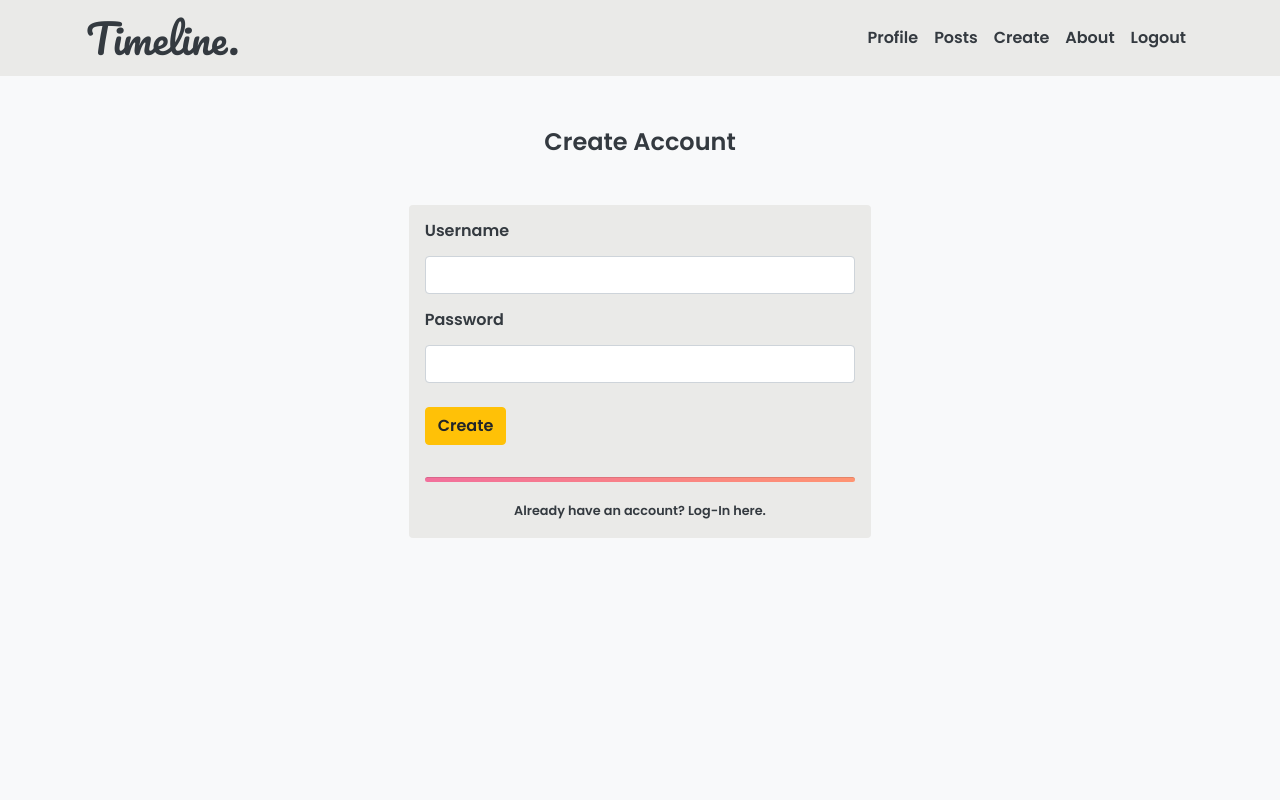
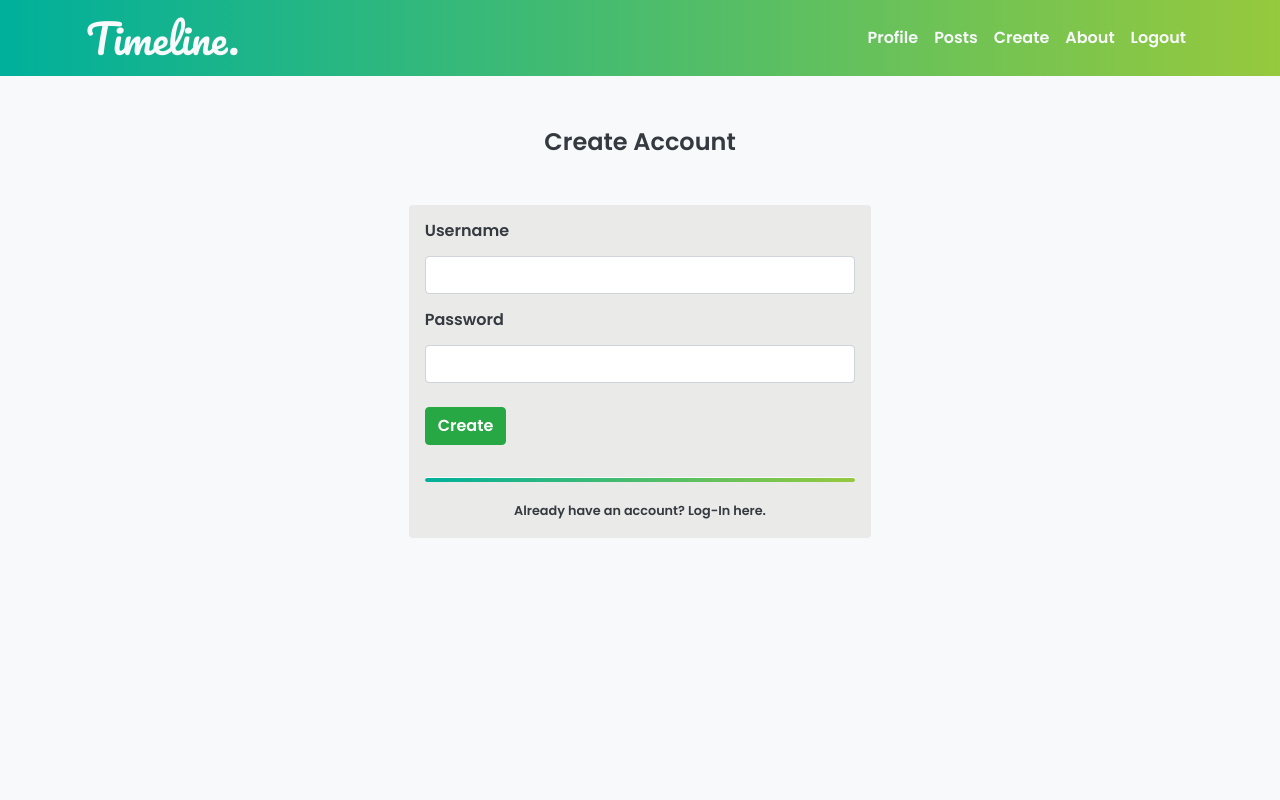
Before and after one commit to karandas777/timeline, a React (Create React App) app: page /signup in a window 1280 px wide. Shown: the top 800 px of the page. Built offline with nearby package versions, Linux system fonts and the light colour scheme.

Commit message:
changed gradient

```diff
--- a/src/component/Back2Top.js
+++ b/src/component/Back2Top.js
@@ -9,7 +9,7 @@ export default class Back2Top extends Component {
     render() {
         return (
             <div className="text-right fixed-bottom mb-3 px-3">
-                <button className="btn bg-grad border-0 btt rounded text-light" onClick={this.scrollTop}>
+                <button className="btn bg-grad border-0 btt text-light" onClick={this.scrollTop}>
                 <i className="fa fa-arrow-circle-up"></i>
                 </button>
             </div>
--- a/src/component/Header.js
+++ b/src/component/Header.js
@@ -33,11 +33,11 @@ export default class Header extends Component {
 
   render() {
     return (
-      <div className="container-fluid form-bg head px-0">
+      <div className="container-fluid bg-grad head px-0">
         <div className="container px-0">
-          <nav className="navbar navbar-expand-lg navbar-light">
+          <nav className="navbar navbar-expand-lg navbar-dark">
             <Link
-              className="nav-logo mb-0 text-decoration-none text-dark"
+              className="nav-logo mb-0 text-decoration-none text-light"
               to="/all-posts"
               data-toggle="tooltip"
               data-placement="top"
@@ -46,7 +46,7 @@ export default class Header extends Component {
               Timeline.
             </Link>
             <button
-              className="navbar-toggler border-dark py-1"
+              className="navbar-toggler border-light py-1"
               type="button"
               data-toggle="collapse"
               data-target="#navbarNavAltMarkup"
@@ -54,12 +54,12 @@ export default class Header extends Component {
               aria-expanded="false"
               aria-label="Toggle navigation"
             >
-              <i className="fa fa-bars text-dark"></i>
+              <i className="fa fa-bars text-light"></i>
             </button>
             <div className="collapse navbar-collapse" id="navbarNavAltMarkup">
               <div className="navbar-nav ml-auto">
                 <Link
-                  className="nav-item nav-link text-dark"
+                  className="nav-item nav-link text-light"
                   to="/user"
                   data-toggle="tooltip"
                   data-placement="top"
@@ -68,7 +68,7 @@ export default class Header extends Component {
                   Profile
                 </Link>
                 <Link
-                  className="nav-item nav-link text-dark"
+                  className="nav-item nav-link text-light"
                   to="/all-posts"
                   data-toggle="tooltip"
                   data-placement="top"
@@ -77,7 +77,7 @@ export default class Header extends Component {
                   Posts
                 </Link>
                 <Link
-                  className="nav-item nav-link text-dark"
+                  className="nav-item nav-link text-light"
                   to="/new-post"
                   data-toggle="tooltip"
                   data-placement="top"
@@ -86,7 +86,7 @@ export default class Header extends Component {
                   Create
                 </Link>
                 <Link
-                  className="nav-item nav-link text-dark"
+                  className="nav-item nav-link text-light"
                   to="/info"
                   data-toggle="tooltip"
                   data-placement="top"
@@ -95,7 +95,7 @@ export default class Header extends Component {
                   About
                 </Link>
                 <Link
-                  className="nav-item nav-link text-dark"
+                  className="nav-item nav-link text-light"
                   to="/"
                   onClick={this.funLogOut}
                   data-toggle="tooltip"
--- a/src/component/Home.js
+++ b/src/component/Home.js
@@ -69,7 +69,7 @@ export default class Home extends Component {
     render() {
         return (
             <div className="container py-3">
-               <PageTitle title="Log-In" />
+               <PageTitle title="Login" />
                 <div className="form-group form-bg rounded mt-5 col-md-5 mx-auto p-3">
                     <div className="text-dark h6 mb-3">Username</div>
                     <input className="form-control my-3" type="text" name="username" value={this.state.username} onChange={this.funSetState}/>
@@ -88,7 +88,7 @@ export default class Home extends Component {
                             this.state.loading ? (<i className="fa fa-spin ml-1 fa-spinner"></i>) : null
                         }
                     </button>
-                    <hr className="w-100 bg-grad rounded pt-1"/>
+                    <hr className="w-100 bg-grad rounded-pill border-light pt-1"/>
                     <div className="text-center">
                     <Link to="/signup" className="text-decoration-none small text-dark">
                         Dont have an account? Create here.
--- a/src/component/PostCard.js
+++ b/src/component/PostCard.js
@@ -23,6 +23,7 @@ export default class PostCard extends Component {
               <h4 className="card-title h2 mb-3">{post.post_title}</h4>
               <div className="my-3 small text-secondary">{post.post_cat}</div>
               <p className="card-text text-secondary">{post.post_body}</p>
+              <hr className="bg-grad rounded-pill pt-1 border-light mt-4"></hr>
               <div className="mt-3 text-dark">Posted By : {post.username}</div>
             </div>
           </div>
--- a/src/component/SignUp.js
+++ b/src/component/SignUp.js
@@ -69,13 +69,13 @@ export default class SignUp extends Component {
                             </div>
                         )}
 
-                    <button className="btn btn-warning mt-2 mb-3" onClick={this.funValidator}>
+                    <button className="btn btn-success mt-2 mb-3" onClick={this.funValidator}>
                         Create
                         {
                             this.state.loading ? (<i className="fa fa-spin ml-1 fa-spinner"></i>) : null
                         }
                     </button>
-                    <hr className="w-100 bg-grad rounded pt-1"/>
+                    <hr className="w-100 bg-grad rounded-pill border-light pt-1"/>
                     <div className="text-center">
                     <Link to="/" className="text-decoration-none small text-dark">
                         Already have an account? Log-In here.
--- a/src/component/User.js
+++ b/src/component/User.js
@@ -127,10 +127,10 @@ class User extends Component {
         <Back2Top />
 
         <div className="modal fade" id="editor" tabIndex="-1" role="dialog">
-          <div className="modal-dialog modal-dialog-centered" role="document">
+          <div className="modal-dialog" role="document">
             <div className="modal-content">
               <div className="modal-body p-0 text-left">
-                <div className="form-group form-bg rounded text-dark m-0 p-3">
+                <div className="form-group form-bg rounded text-dark m-0 pt-3 pb-4 px-3">
                   <PageTitle title="Edit Post" />
                   <div className="mb-3 mt-4 h6">Title</div>
                   <input
--- a/src/component/UserPostCard.js
+++ b/src/component/UserPostCard.js
@@ -22,6 +22,7 @@ export default class UserPostCard extends Component {
               <h4 className="card-title h2 mb-3">{post.post_title}</h4>
               <div className="my-3 small text-secondary">{post.post_cat}</div>
               <p className="card-text text-secondary">{post.post_body}</p>
+              <hr className="bg-grad rounded-pill pt-1 border-light mt-4"></hr>
               <div className="mt-3 text-dark">
                 Posted By : You
               </div>
--- a/src/index.css
+++ b/src/index.css
@@ -25,11 +25,7 @@ html{
 /* navbar styling */
 
 .bg-grad{
-  background: linear-gradient(to right, rgb(242, 112, 156), rgb(255, 148, 114));
-}
-
-.text-grad{
-  color:  rgb(242, 112, 156);
+  background-image: linear-gradient(to right, #00b09b, #96c93d);
 }
 
 .form-bg{
@@ -69,7 +65,8 @@ html{
 }
 
 .btt{
-  box-shadow: 0px 0px 5px #4b4b4b81;
+  box-shadow: 0px 0px 5px #4b4b4bc0;
+  border-radius: 50%;
 }
 
 /* all posts page */
```
